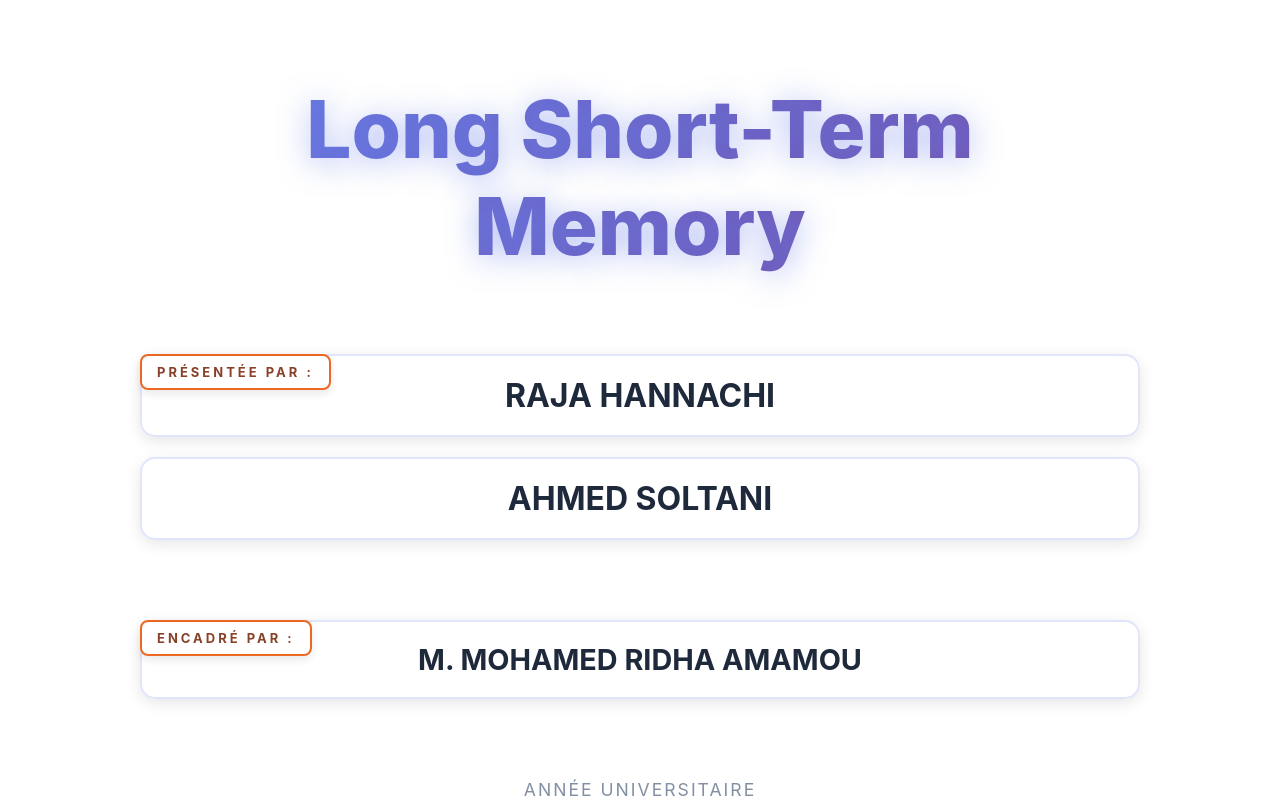
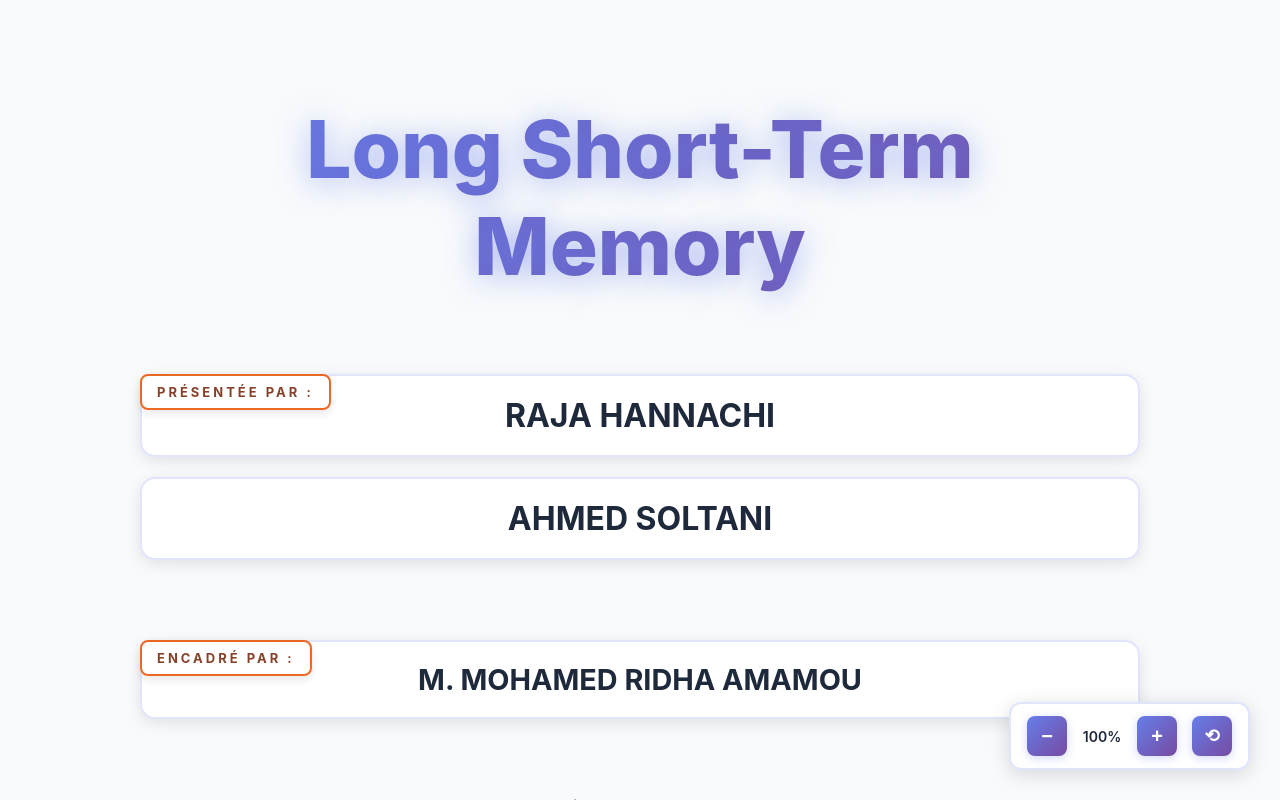
Before and after one commit to soltaniahmed0/lstm-guide, a React (Vite) app: page / in a window 1280 px wide. Both pictures are taken after a click on the button "Mode Présentation (F11)". Built offline with nearby package versions, Linux system fonts and the light colour scheme.

Commit message:
Add zoom and scroll functionality to presentation fullscreen mode

```diff
--- a/src/components/LSTMPresentation.css
+++ b/src/components/LSTMPresentation.css
@@ -11,6 +11,14 @@
   right: 0;
   bottom: 0;
   z-index: 9999;
+  overflow: auto;
+  background: #f8fafc;
+}
+
+.lstm-presentation.fullscreen .slide-container {
+  overflow: visible;
+  min-height: 100vh;
+  padding: 60px;
 }
 
 .presentation-header {
@@ -177,6 +185,58 @@
   text-shadow: 0 4px 20px rgba(102, 126, 234, 0.3);
 }
 
+/* Zoom Controls in Fullscreen */
+.zoom-controls {
+  position: fixed;
+  bottom: 30px;
+  right: 30px;
+  display: flex;
+  align-items: center;
+  gap: 10px;
+  background: rgba(255, 255, 255, 0.95);
+  backdrop-filter: blur(10px);
+  padding: 12px 16px;
+  border-radius: 12px;
+  box-shadow: 0 4px 20px rgba(0, 0, 0, 0.15);
+  z-index: 10000;
+  border: 2px solid rgba(102, 126, 234, 0.2);
+}
+
+.zoom-btn {
+  background: linear-gradient(135deg, #667eea 0%, #764ba2 100%);
+  color: white;
+  border: none;
+  width: 40px;
+  height: 40px;
+  border-radius: 8px;
+  font-size: 20px;
+  font-weight: bold;
+  cursor: pointer;
+  transition: all 0.3s ease;
+  display: flex;
+  align-items: center;
+  justify-content: center;
+  box-shadow: 0 2px 10px rgba(102, 126, 234, 0.3);
+}
+
+.zoom-btn:hover {
+  transform: scale(1.1);
+  box-shadow: 0 4px 15px rgba(102, 126, 234, 0.5);
+}
+
+.zoom-btn.reset {
+  font-size: 18px;
+  margin-left: 5px;
+}
+
+.zoom-level {
+  min-width: 50px;
+  text-align: center;
+  font-weight: 600;
+  color: #1e293b;
+  font-size: 14px;
+}
+
 @media (max-width: 768px) {
   .slide-title-main {
     font-size: 2em;
@@ -194,4 +254,16 @@
   .progress-bar {
     width: 200px;
   }
+
+  .zoom-controls {
+    bottom: 20px;
+    right: 20px;
+    padding: 10px 12px;
+  }
+
+  .zoom-btn {
+    width: 35px;
+    height: 35px;
+    font-size: 18px;
+  }
 }
--- a/src/components/LSTMPresentation.jsx
+++ b/src/components/LSTMPresentation.jsx
@@ -1,4 +1,4 @@
-import React, { useState, useEffect } from 'react'
+import React, { useState, useEffect, useRef } from 'react'
 import './LSTMPresentation.css'
 import TitleSlide from './lstm-presentation/TitleSlide'
 import PlanSlide from './lstm-presentation/PlanSlide'
@@ -24,6 +24,8 @@ import ThankYouSlide from './lstm-presentation/ThankYouSlide'
 function LSTMPresentation() {
   const [currentSlide, setCurrentSlide] = useState(0)
   const [isFullscreen, setIsFullscreen] = useState(false)
+  const [zoomLevel, setZoomLevel] = useState(1)
+  const slideContainerRef = useRef(null)
 
   const slides = [
     // 1. Titre
@@ -71,6 +73,18 @@ function LSTMPresentation() {
     }
   }
 
+  const handleZoomIn = () => {
+    setZoomLevel(prev => Math.min(prev + 0.1, 3)) // Max zoom 300%
+  }
+
+  const handleZoomOut = () => {
+    setZoomLevel(prev => Math.max(prev - 0.1, 0.5)) // Min zoom 50%
+  }
+
+  const handleZoomReset = () => {
+    setZoomLevel(1)
+  }
+
   useEffect(() => {
     const handleKeyPress = (e) => {
       if (e.key === 'ArrowRight' || e.key === ' ') {
@@ -89,12 +103,40 @@ function LSTMPresentation() {
           e.preventDefault()
           toggleFullscreen()
         }
+      } else if (isFullscreen && (e.key === '+' || e.key === '=')) {
+        e.preventDefault()
+        handleZoomIn()
+      } else if (isFullscreen && e.key === '-') {
+        e.preventDefault()
+        handleZoomOut()
+      } else if (isFullscreen && e.key === '0') {
+        e.preventDefault()
+        handleZoomReset()
       }
     }
 
     window.addEventListener('keydown', handleKeyPress)
     return () => window.removeEventListener('keydown', handleKeyPress)
-  }, [currentSlide])
+  }, [currentSlide, isFullscreen])
+
+  // Handle mouse wheel zoom in fullscreen mode
+  useEffect(() => {
+    if (!isFullscreen) return
+
+    const handleWheel = (e) => {
+      if (e.ctrlKey || e.metaKey) {
+        e.preventDefault()
+        if (e.deltaY < 0) {
+          setZoomLevel(prev => Math.min(prev + 0.1, 3))
+        } else {
+          setZoomLevel(prev => Math.max(prev - 0.1, 0.5))
+        }
+      }
+    }
+
+    window.addEventListener('wheel', handleWheel, { passive: false })
+    return () => window.removeEventListener('wheel', handleWheel)
+  }, [isFullscreen])
 
   const toggleFullscreen = () => {
     if (!isFullscreen) {
@@ -131,9 +173,48 @@ function LSTMPresentation() {
         </div>
       )}
 
-      <div className="slide-container">
+      <div
+        className="slide-container"
+        ref={slideContainerRef}
+        style={isFullscreen ? {
+          transform: `scale(${zoomLevel})`,
+          transformOrigin: 'center center',
+          transition: 'transform 0.3s ease',
+          overflow: 'auto',
+          width: `${100 / zoomLevel}%`,
+          height: `${100 / zoomLevel}%`,
+          margin: 'auto'
+        } : {}}
+      >
         <CurrentSlideComponent />
       </div>
+
+      {isFullscreen && (
+        <div className="zoom-controls">
+          <button
+            className="zoom-btn"
+            onClick={handleZoomOut}
+            title="Zoom Out (-)"
+          >
+            −
+          </button>
+          <span className="zoom-level">{Math.round(zoomLevel * 100)}%</span>
+          <button
+            className="zoom-btn"
+            onClick={handleZoomIn}
+            title="Zoom In (+)"
+          >
+            +
+          </button>
+          <button
+            className="zoom-btn reset"
+            onClick={handleZoomReset}
+            title="Reset Zoom (0)"
+          >
+            ⟲
+          </button>
+        </div>
+      )}
 
       {!isFullscreen && (
         <div className="presentation-nav">
```
